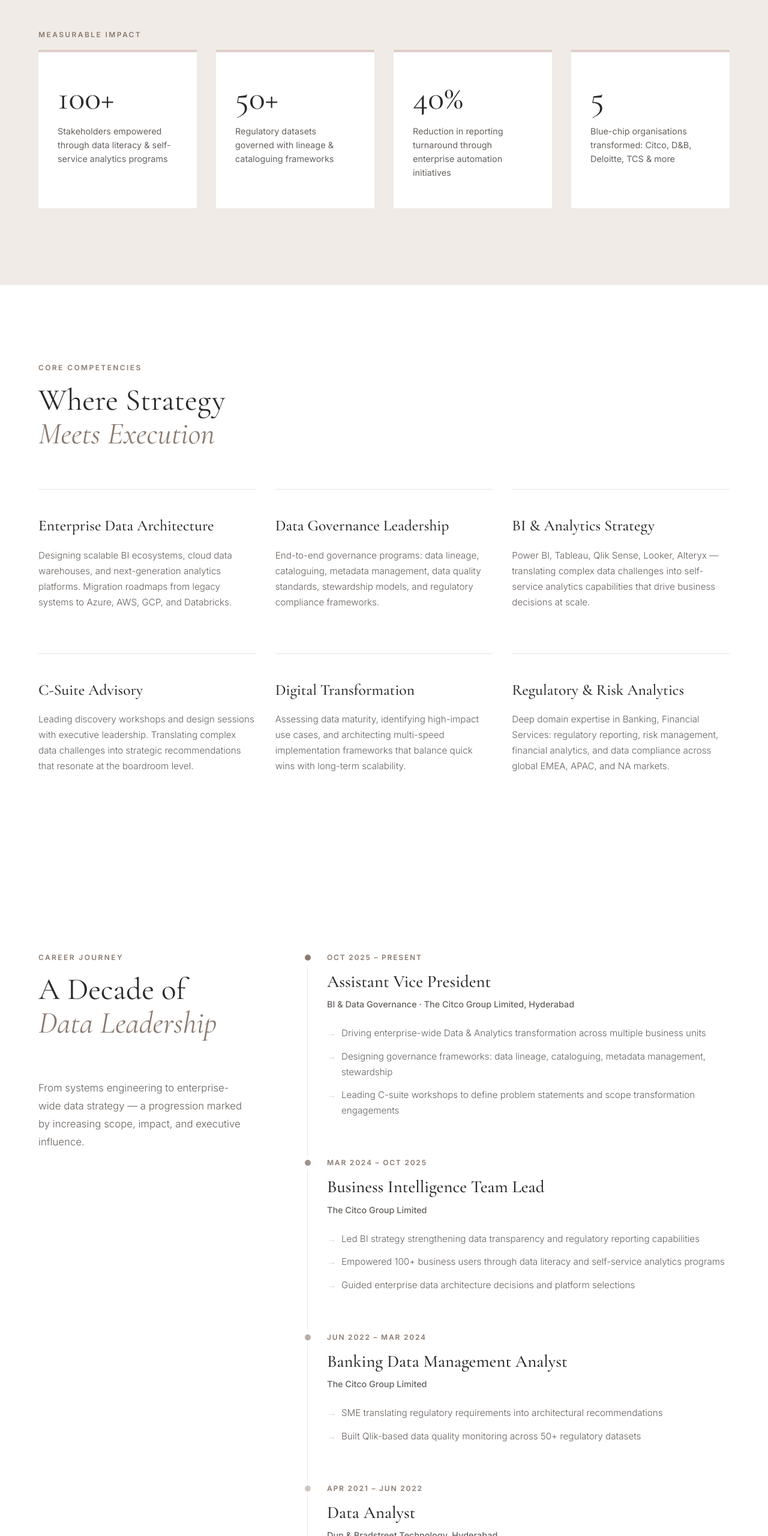
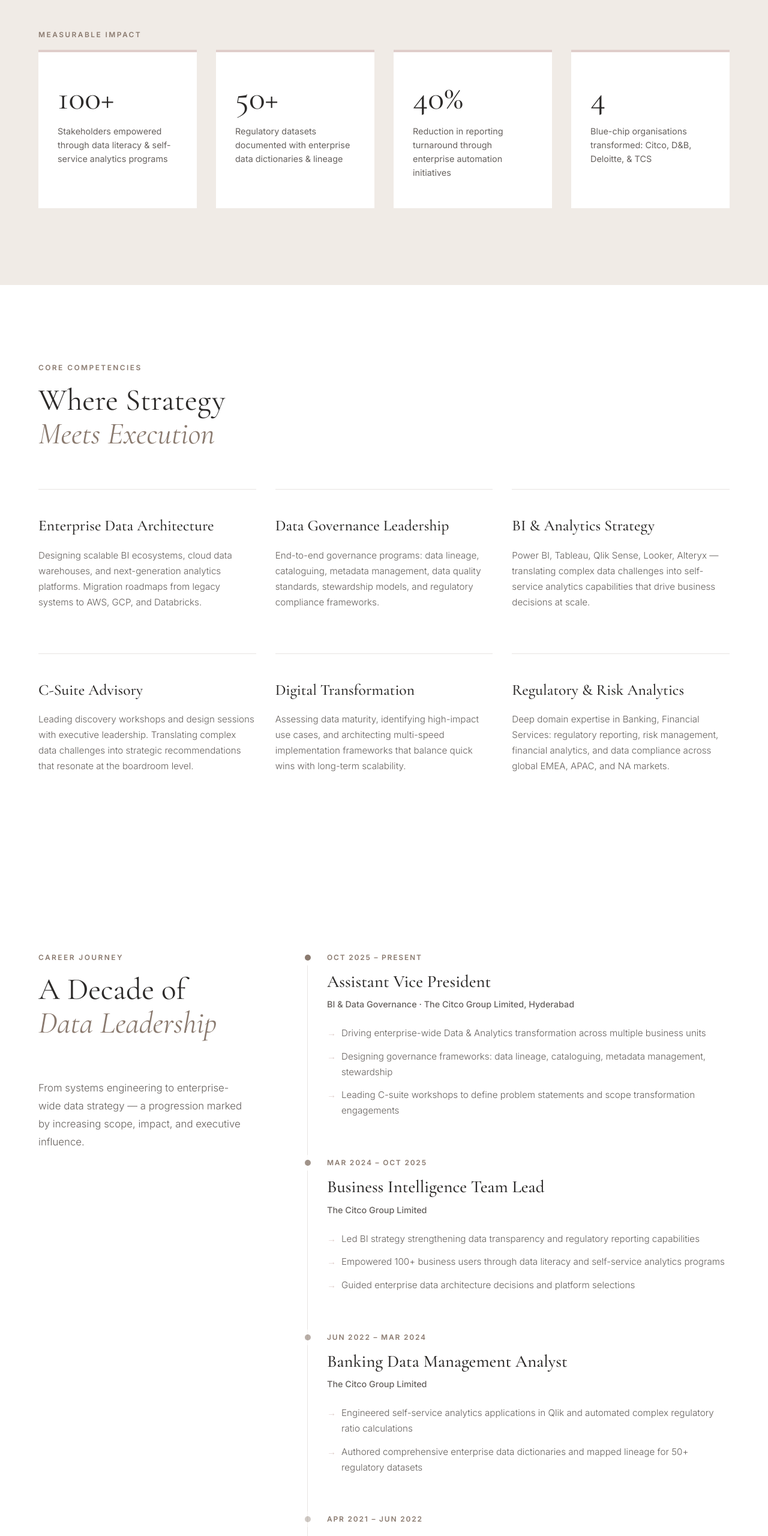
Before and after one commit to Saras3233/portfolio_website_new, a plain HTML site: page index.html in a window 1280 px wide. Shown: the part 880-3440 px from the top of the page at 60% size. Drawn offline with nearby package versions, Linux system fonts and the light colour scheme.

Commit message:
Add files via upload

```diff
--- a/index.html
+++ b/index.html
@@ -139,7 +139,7 @@
   }
   .photo-frame img {
     width: 100%; height: 100%; object-fit: cover;
-    filter: contrast(1.05) saturate(1.1); /* Slightly adjusted to make the professional headshot pop */
+    filter: contrast(1.05) saturate(1.1);
   }
   .executive-badge {
     position: absolute; bottom: -30px; left: -30px;
@@ -326,15 +326,15 @@
     </div>
     <div class="metric-card">
       <div class="metric-num">50+</div>
-      <div class="metric-label">Regulatory datasets governed with lineage & cataloguing frameworks</div>
+      <div class="metric-label">Regulatory datasets documented with enterprise data dictionaries & lineage</div>
     </div>
     <div class="metric-card">
       <div class="metric-num">40%</div>
       <div class="metric-label">Reduction in reporting turnaround through enterprise automation initiatives</div>
     </div>
     <div class="metric-card">
-      <div class="metric-num">5</div>
-      <div class="metric-label">Blue-chip organisations transformed: Citco, D&B, Deloitte, TCS & more</div>
+      <div class="metric-num">4</div>
+      <div class="metric-label">Blue-chip organisations transformed: Citco, D&B, Deloitte, & TCS</div>
     </div>
   </div>
 </section>
@@ -345,7 +345,7 @@
   <div class="expertise-grid">
     <div class="expertise-card">
       <h3>Enterprise Data Architecture</h3>
-      <p>Designing scalable BI ecosystems, cloud data warehouses, and next-generation analytics platforms. Migration roadmaps from legacy systems to Azure, AWS, GCP, and Databricks.</p>
+      <p>Designing scalable BI ecosystems, cloud data warehouses, and next-generation analytics platforms. Migration roadmaps from legacy systems to AWS, GCP, and Databricks.</p>
     </div>
     <div class="expertise-card">
       <h3>Data Governance Leadership</h3>
@@ -406,8 +406,8 @@
         <div class="timeline-role">Banking Data Management Analyst</div>
         <div class="timeline-company">The Citco Group Limited</div>
         <ul class="timeline-highlights">
-          <li>SME translating regulatory requirements into architectural recommendations</li>
-          <li>Built Qlik-based data quality monitoring across 50+ regulatory datasets</li>
+          <li>Engineered self-service analytics applications in Qlik and automated complex regulatory ratio calculations</li>
+          <li>Authored comprehensive enterprise data dictionaries and mapped lineage for 50+ regulatory datasets</li>
         </ul>
       </div>
       <div class="timeline-item">
@@ -459,7 +459,6 @@
       </div>
       <div class="skill-group-label">Cloud Platforms</div>
       <div class="skill-tags">
-        <span class="skill-tag">Azure</span>
         <span class="skill-tag">AWS</span>
         <span class="skill-tag">Google Cloud</span>
         <span class="skill-tag">Databricks</span>
@@ -479,6 +478,7 @@
       <div class="skill-tags">
         <span class="skill-tag">Data Lineage</span>
         <span class="skill-tag">Data Cataloguing</span>
+        <span class="skill-tag">Data Dictionaries</span>
         <span class="skill-tag">Metadata Management</span>
         <span class="skill-tag">Data Quality Management</span>
         <span class="skill-tag">Data Lake Architecture</span>
@@ -520,7 +520,7 @@
       </div>
       <div class="contact-info-item">
         <div class="contact-info-label">LinkedIn</div>
-        <div class="contact-info-value"><a href="https://linkedin.com" target="_blank">linkedin.com/in/saraschandra</a></div>
+        <div class="contact-info-value"><a href="https://www.linkedin.com/in/saras3233/" target="_blank">linkedin.com/in/saras3233</a></div>
       </div>
       <div class="contact-info-item">
         <div class="contact-info-label">Location</div>
```
